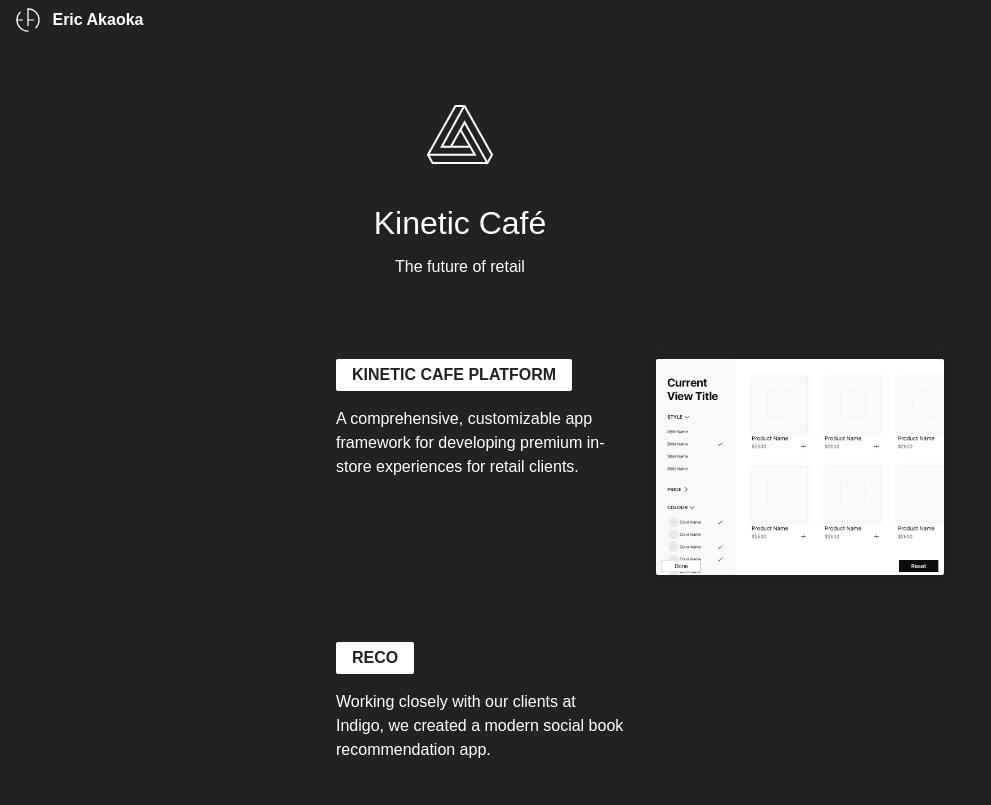
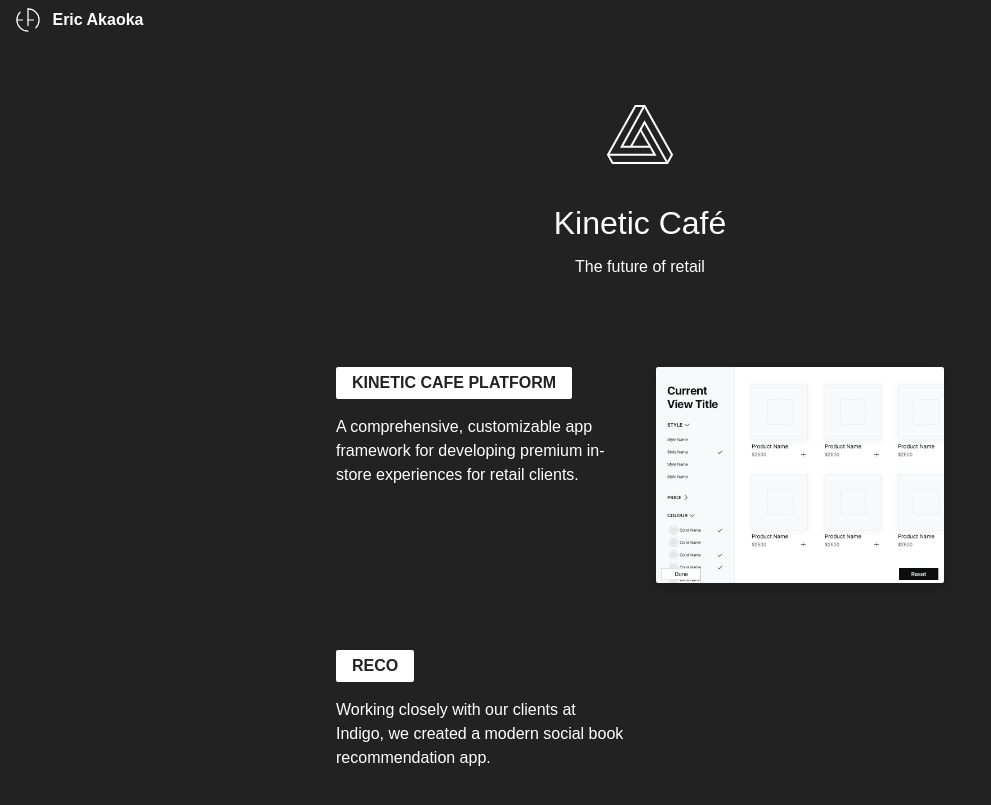
Before and after one commit to AkaokA/ea2015, a Jekyll site: the page built from work/kineticcafe.html, in a window 1280 px wide. Shown: the top 805 px of the page, without its empty margins (0-991 px from the left). Built offline with Jekyll 4.4.1, drawn with Linux system fonts in a browser that asks for light colours; nearby versions of some CDN libraries.

Commit message:
Lol fixed the tweak.

```diff
--- a/css/ea.scss
+++ b/css/ea.scss
@@ -424,9 +424,11 @@
 
 	.content-wrapper {
 		padding: ($header-height + $spacing-unit) 0 $spacing-unit 0 ;
+		text-align: center;
 	}
 
 	.portfolio-title {
+  	display: inline-block;
 		max-width: 600px;
 		margin-bottom: ($spacing-unit * 4);
 		padding: 0 $spacing-unit*2;
@@ -440,6 +442,7 @@
 		align-items: flex-start;
 		justify-content: center;
 		margin-bottom: $spacing-unit *2;
+		text-align: left;
 
 		.column {
 			width: $column-width;
```
